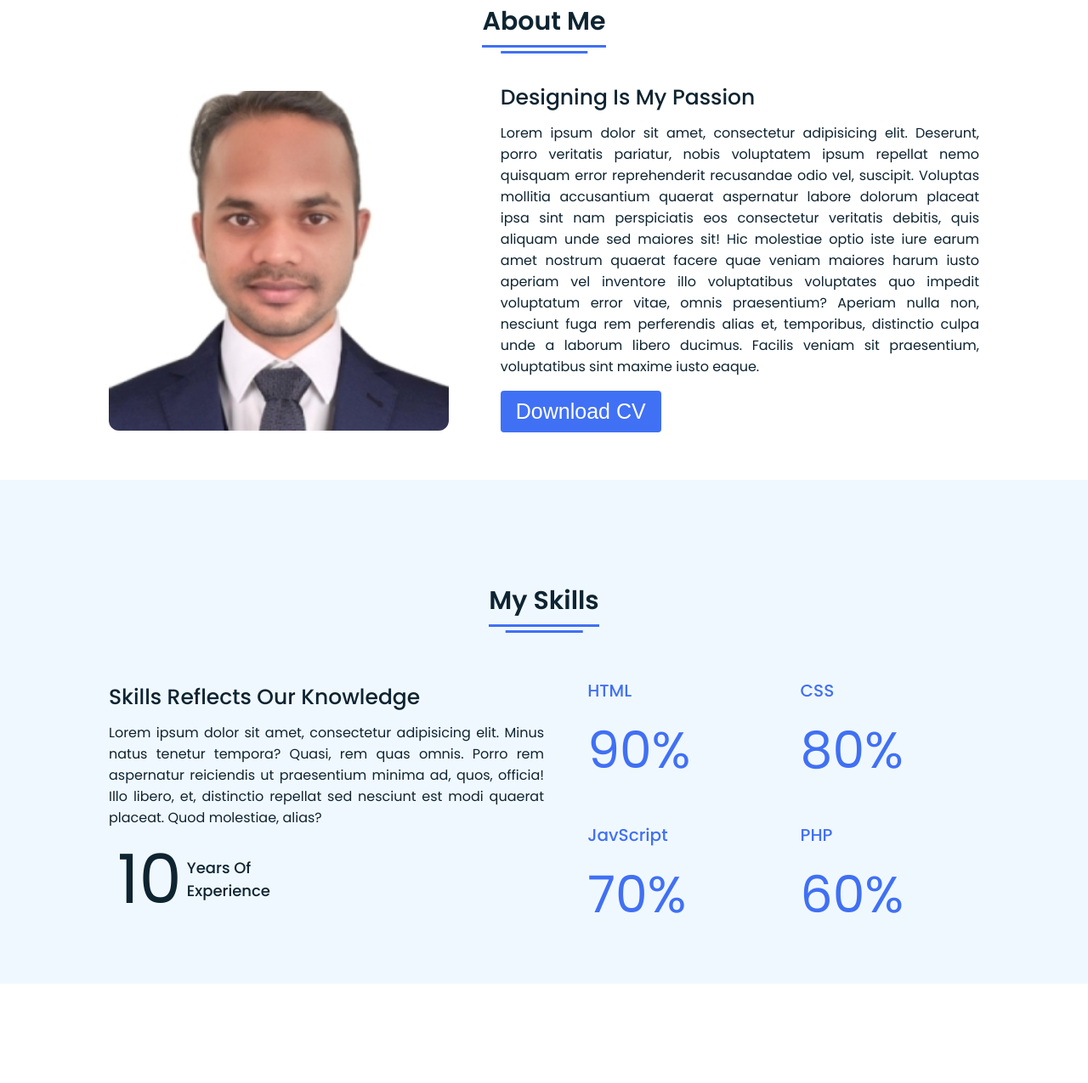
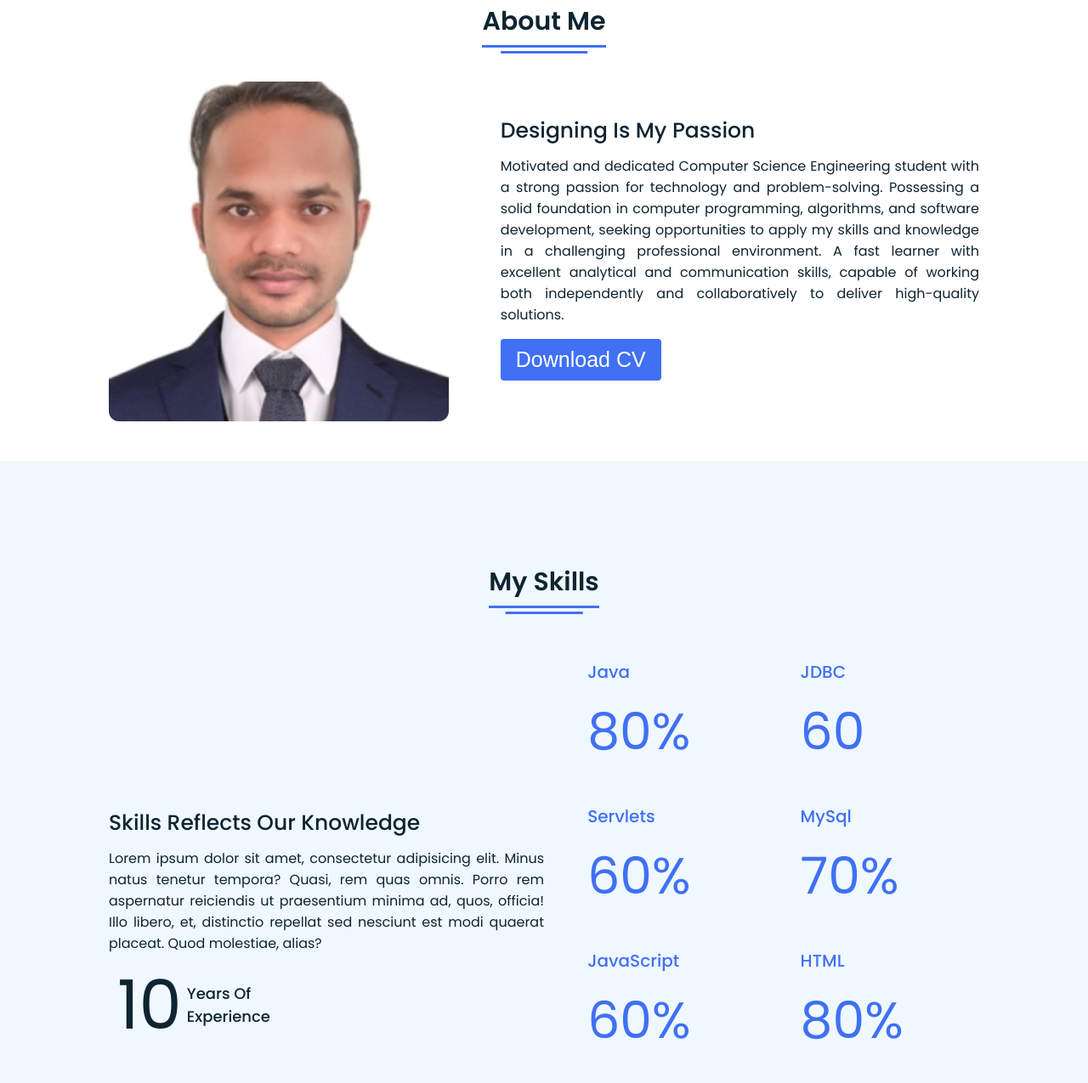
Before and after one commit to developeramar/Portfolio, a plain HTML site: page index.html in a window 1280 px wide. Shown: the part 877-2152 px from the top of the page at 85% size. Drawn offline with Linux system fonts and the light colour scheme.

Commit message:
Portfolio

```diff
--- a/index.html
+++ b/index.html
@@ -65,8 +65,8 @@
           <div class="right">
             <div class="topic">Designing Is My Passion</div>
             <p>
-              Lorem ipsum dolor sit amet, consectetur adipisicing elit. Deserunt, porro veritatis pariatur, nobis voluptatem ipsum repellat nemo quisquam error reprehenderit recusandae odio vel, suscipit. Voluptas mollitia accusantium quaerat aspernatur labore dolorum placeat ipsa sint nam perspiciatis eos consectetur veritatis debitis, quis aliquam unde sed maiores sit! Hic molestiae optio iste
-              iure earum amet nostrum quaerat facere quae veniam maiores harum iusto aperiam vel inventore illo voluptatibus voluptates quo impedit voluptatum error vitae, omnis praesentium? Aperiam nulla non, nesciunt fuga rem perferendis alias et, temporibus, distinctio culpa unde a laborum libero ducimus. Facilis veniam sit praesentium, voluptatibus sint maxime iusto eaque.
+              Motivated and dedicated Computer Science Engineering student with a strong passion for technology and problem-solving.
+              Possessing a solid foundation in computer programming, algorithms, and software development, seeking opportunities to apply my skills and knowledge in a challenging professional environment. A fast learner with excellent analytical and communication skills, capable of working both independently and collaboratively to deliver high-quality solutions.
             </p>
             <div class="button">
               <button>Download CV</button>
@@ -84,7 +84,9 @@
         <div class="skills-details">
           <div class="text">
             <div class="topic">Skills Reflects Our Knowledge</div>
-            <p>Lorem ipsum dolor sit amet, consectetur adipisicing elit. Minus natus tenetur tempora? Quasi, rem quas omnis. Porro rem aspernatur reiciendis ut praesentium minima ad, quos, officia! Illo libero, et, distinctio repellat sed nesciunt est modi quaerat placeat. Quod molestiae, alias?</p>
+            <p>Lorem ipsum dolor sit amet, consectetur adipisicing elit. Minus natus tenetur tempora? Quasi, rem quas omnis.
+               Porro rem aspernatur reiciendis ut praesentium minima ad, quos, officia! Illo libero, et, distinctio repellat
+               sed nesciunt est modi quaerat placeat. Quod molestiae, alias?</p>
             <div class="experience">
               <div class="num">10</div>
               <div class="exp">
@@ -95,20 +97,32 @@
           </div>
           <div class="boxes">
             <div class="box">
+              <div class="topic">Java</div>
+              <div class="per">80%</div>
+            </div>
+            <div class="box">
+              <div class="topic">JDBC</div>
+              <div class="per">60</div>
+            </div>
+            <div class="box">
+              <div class="topic">Servlets</div>
+              <div class="per">60%</div>
+            </div>
+            <div class="box">
+              <div class="topic">MySql</div>
+              <div class="per">70%</div>
+            </div>
+            <div class="box">
+              <div class="topic">JavaScript</div>
+              <div class="per">60%</div>
+            </div>
+            <div class="box">
               <div class="topic">HTML</div>
-              <div class="per">90%</div>
+              <div class="per">80%</div>
             </div>
             <div class="box">
               <div class="topic">CSS</div>
               <div class="per">80%</div>
-            </div>
-            <div class="box">
-              <div class="topic">JavScript</div>
-              <div class="per">70%</div>
-            </div>
-            <div class="box">
-              <div class="topic">PHP</div>
-              <div class="per">60%</div>
             </div>
           </div>
         </div>
```
